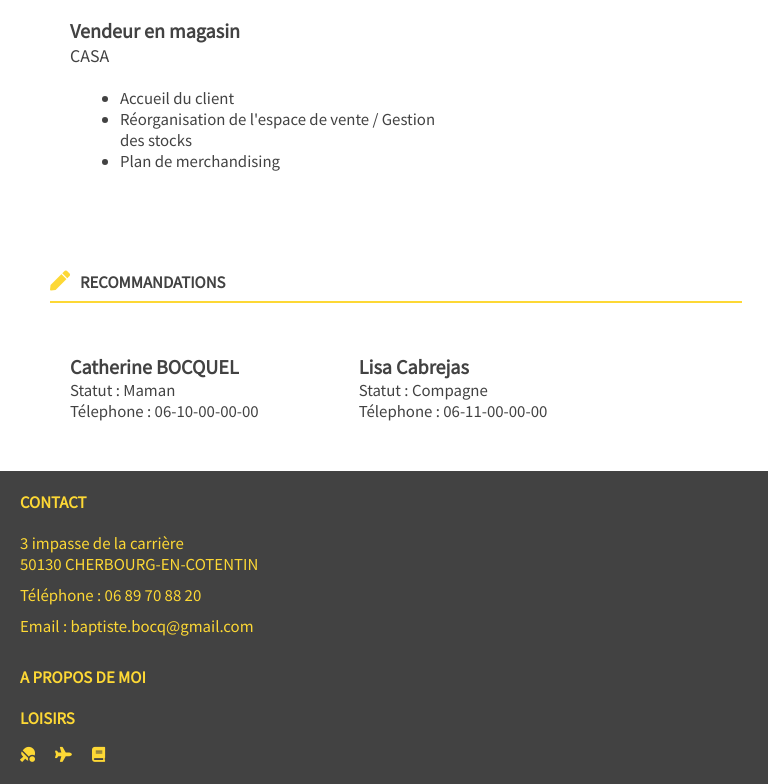
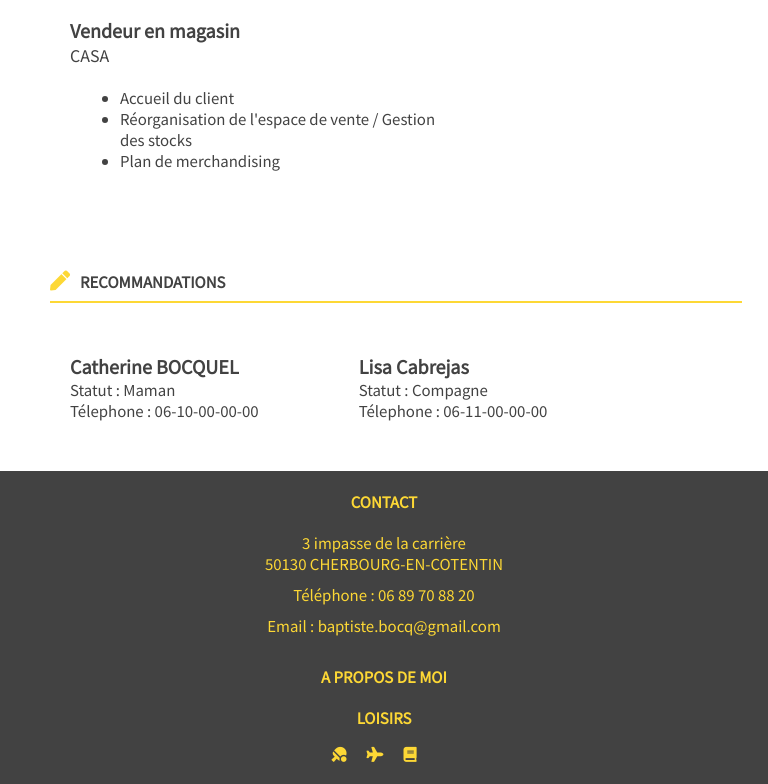
Before and after one commit to BaptisteBocquel/CV_OC, a plain HTML site: page index.html in a window 768 px wide. Shown: the part 1492-2276 px from the top of the page. Drawn offline with Linux system fonts and the light colour scheme.

Commit message:
centrage footer

```diff
--- a/style.css
+++ b/style.css
@@ -200,6 +200,14 @@ footer section{
         width:95%;
         margin-left: 30px;
     }
+
+    footer{
+        text-align:center;
+    }
+
+    #block_icone{
+        justify-content: center;
+    }
 }
 
 @media screen and (min-width : 1024px){
```
